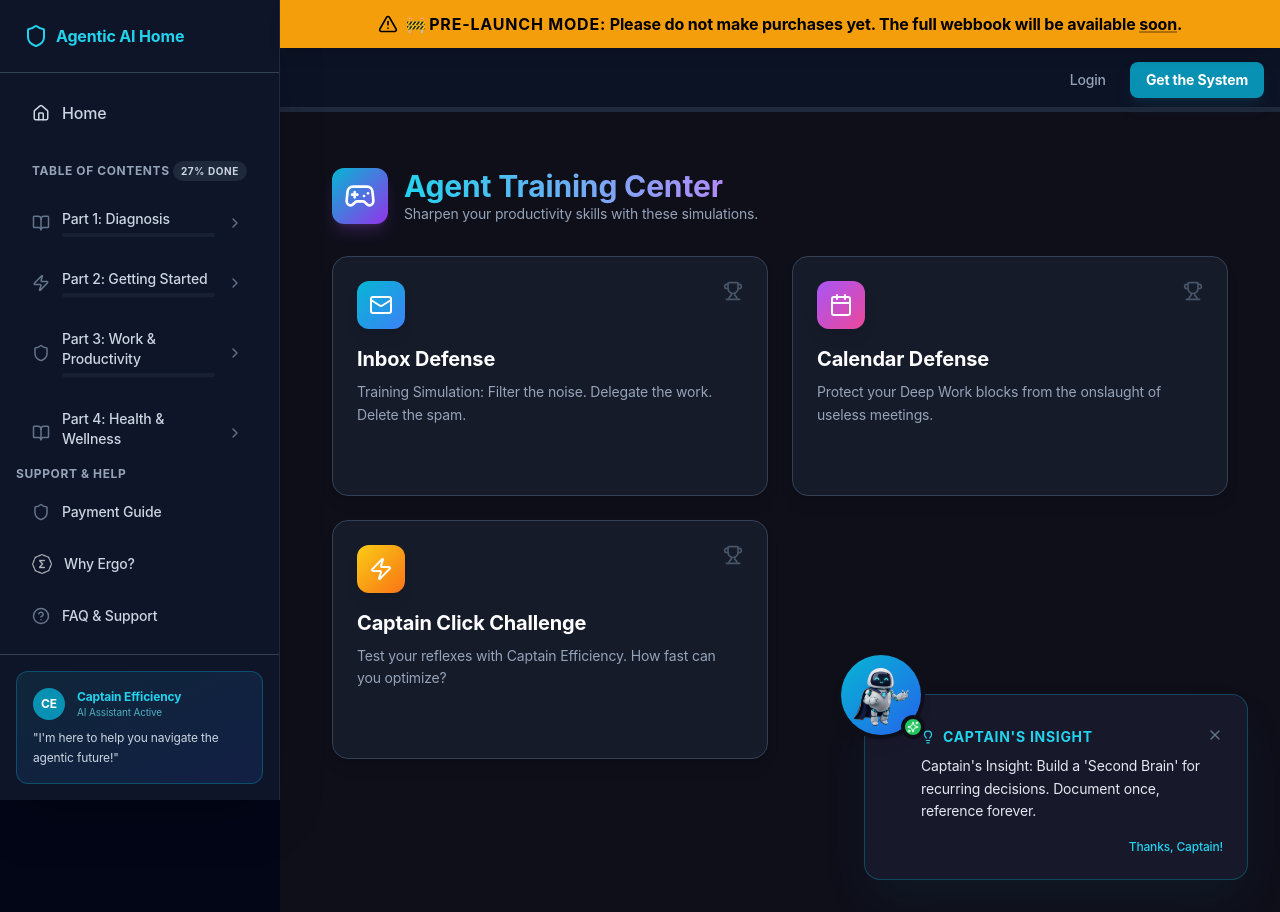
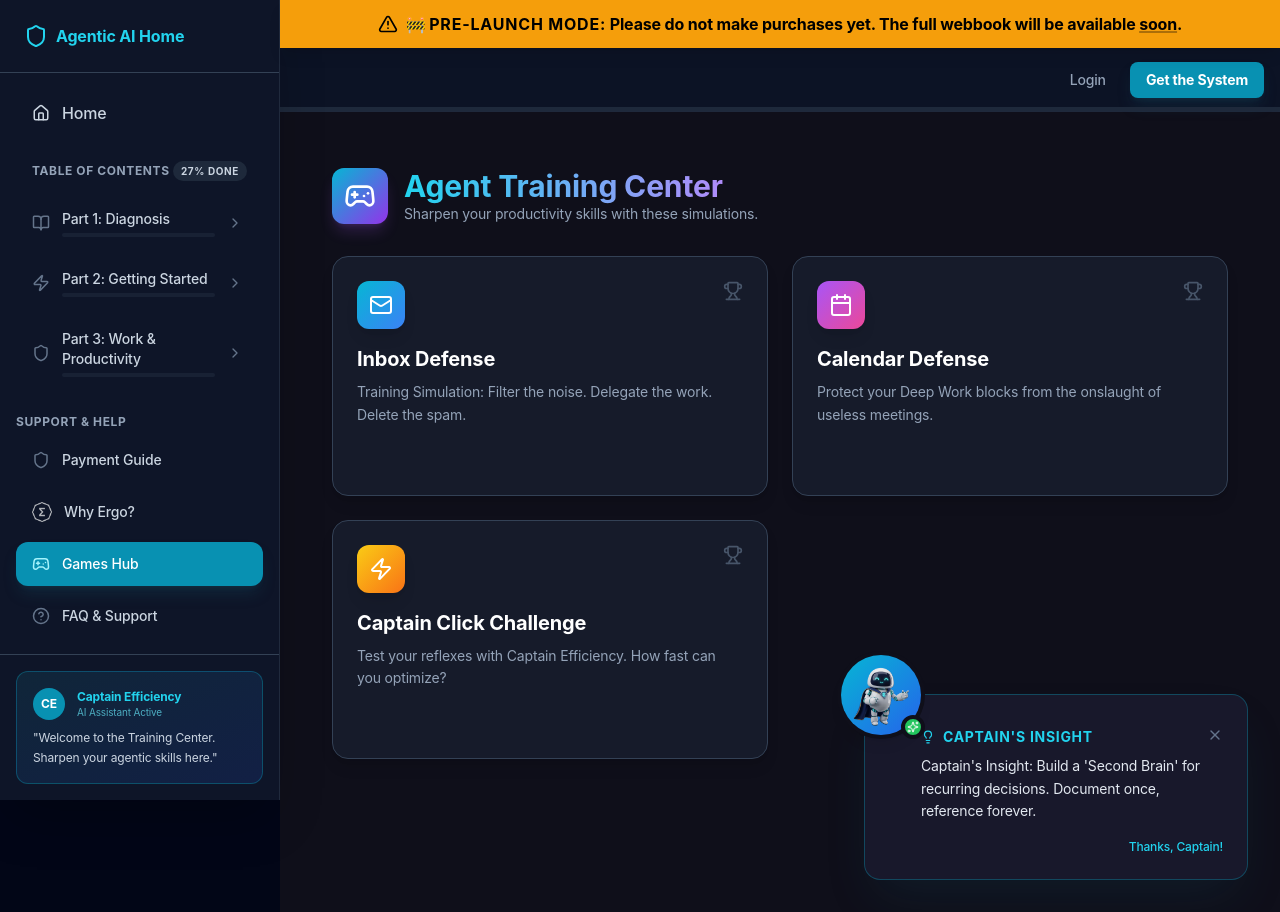
Before and after one commit to agenticaihome/ebook-frontend, a React (Create React App) app: page /games in a window 1280 px wide. Built offline with nearby package versions, Linux system fonts and the light colour scheme.

Commit message:
feat: Add Games Hub to sidebar navigation

```diff
--- a/src/components/layout/WebbookLayout.jsx
+++ b/src/components/layout/WebbookLayout.jsx
@@ -1,6 +1,6 @@
 import React, { useState, useEffect } from 'react';
 import { motion, AnimatePresence } from 'framer-motion';
-import { Menu, X, BookOpen, Shield, Zap, Home, HelpCircle, Lock, ChevronDown, ChevronRight } from 'lucide-react';
+import { Menu, X, BookOpen, Shield, Zap, Home, HelpCircle, Lock, ChevronDown, ChevronRight, Gamepad2 } from 'lucide-react';
 import { Link, useLocation } from 'react-router-dom';
 import { toast } from 'react-hot-toast';
 import PrefetchLink from './PrefetchLink';
@@ -174,6 +174,11 @@ const WebbookLayout = ({ children }) => {
                     sidebar: "Investing in yourself is the best ROI there is.",
                     tip: "Ergo payments are secure and give you a 50% discount. It's a no-brainer."
                 };
+            case '/games':
+                return {
+                    sidebar: "Welcome to the Training Center. Sharpen your agentic skills here.",
+                    tip: "Gamification helps reinforce the concepts. Try the 'Inbox Defense' to practice rapid triage."
+                };
             default:
                 return {
                     sidebar: "I'm here to help you navigate the agentic future!",
@@ -334,6 +339,20 @@ const WebbookLayout = ({ children }) => {
                         </span>
                         <span className="font-medium text-sm">Why Ergo?</span>
                     </PrefetchLink>
+
+                    <PrefetchLink
+                        to="/games"
+                        className={`flex items-center gap-3 px-4 py-3 rounded-xl transition-all group focus:outline-none focus:ring-2 focus:ring-cyan-400 ${location.pathname === '/games'
+                            ? 'bg-cyan-600 text-white shadow-lg shadow-cyan-900/30'
+                            : 'text-slate-300 hover:bg-slate-800'
+                            }`}
+                    >
+                        <span className={location.pathname === '/games' ? 'text-cyan-200' : 'text-slate-500 group-hover:text-cyan-400'}>
+                            <Gamepad2 size={18} />
+                        </span>
+                        <span className="font-medium text-sm">Games Hub</span>
+                    </PrefetchLink>
+
                     <PrefetchLink
                         to="/faq"
                         className={`flex items-center gap-3 px-4 py-3 rounded-xl transition-all group focus:outline-none focus:ring-2 focus:ring-cyan-400 ${location.pathname === '/faq'
```
